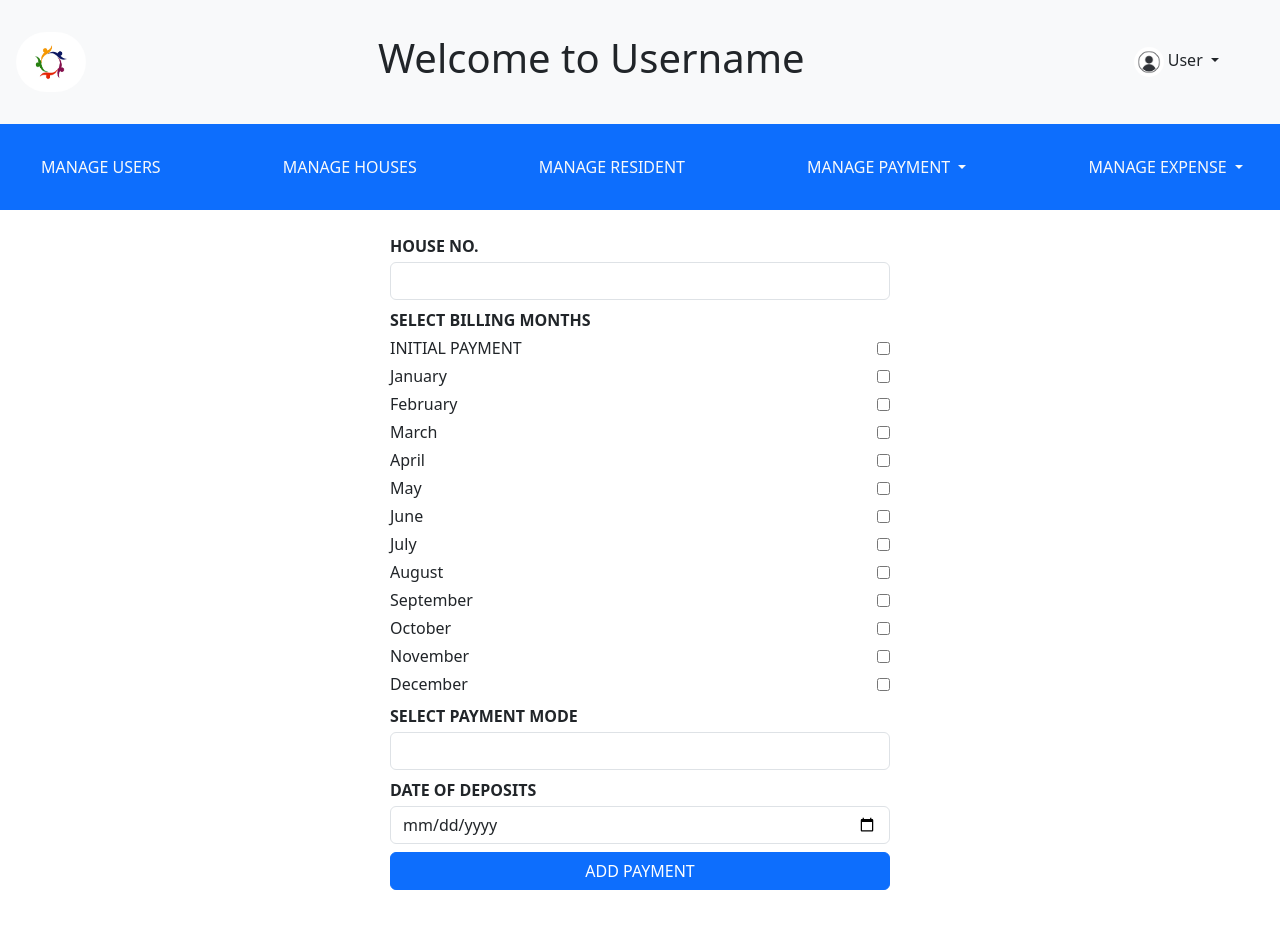
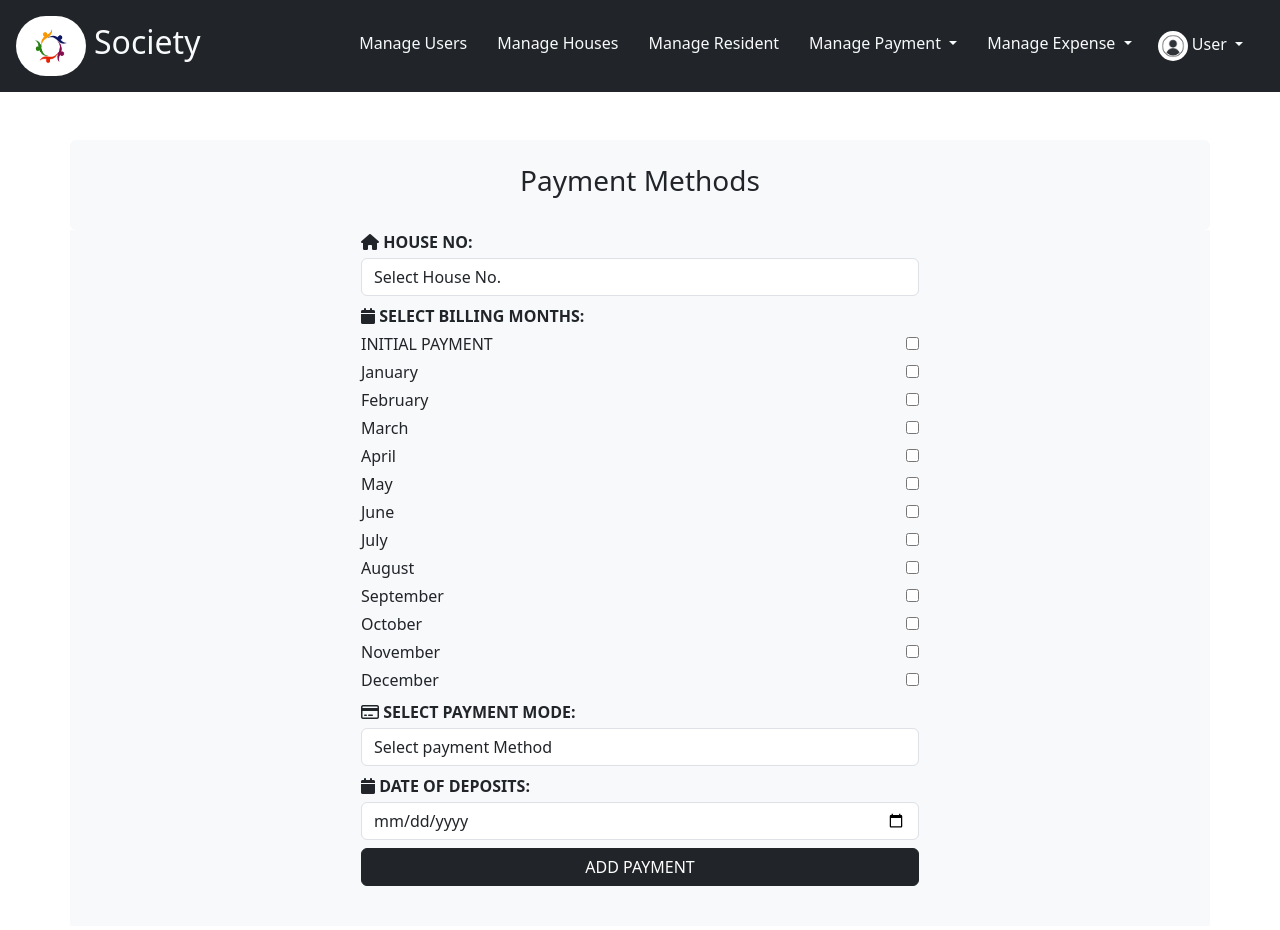
Before and after one commit to NetzOptimize/society, a Laravel app: page /payment/create in a window 1280 px wide. After the commit the page ends 886 px from the top, so only its background shows below. Run offline with Laravel 10, Linux system fonts and the light colour scheme; data comes from the database, SQL or seed files in the repository; data that the repository does not hold is empty; some libraries are stand-ins or nearby versions.

Commit message:
changes in form

```diff
--- a/resources/views/admins/index.blade.php
+++ b/resources/views/admins/index.blade.php
@@ -16,18 +16,18 @@
 
 {{-- refresh button--}}
 <div class="refresh-expenses ps-3">
-    <a href="{{ route('admin.expense.index') }}" class="btn btn-primary">REFRESH</a>
+    <a href="{{ route('admin.expense.index') }}" class="btn btn-success">REFRESH</a>
 </div>
 
 {{-- listing --}}
 <div class="table-expenses p-3">
     <table class="table table-light table-hover table-bordered">
-        <tr class="align-middle text-center">
+        <tr class="align-middle text-center table-dark">
             <th>PAYEE</th>
             <th>AMOUNT</th>
             <th>PAYMENT MODE</th>
             <th>DATE OF PAYMENT <div class="dropdown">
-                    <a class="btn btn-primary dropdown-toggle" href="#" role="button" data-bs-toggle="dropdown" aria-expanded="false">
+                    <a class="btn btn-success dropdown-toggle" href="#" role="button" data-bs-toggle="dropdown" aria-expanded="false">
                         @if (request('sort'))
                         {{ request('sort') }}
                         @else
--- a/resources/views/navbar.blade.php
+++ b/resources/views/navbar.blade.php
@@ -1,61 +1,65 @@
+
+<style>
+  #manage-users:hover {
+    border: 1px solid white !important;
+
+}
+td,th {
+    padding-left: 18px !important;
+}
+</style>
 <div class="main">
-  <div class="bg-light p-3">
-    <div class="top-nav d-flex align-items-center" style="justify-content: space-between;">
-      <div class="logo text-left">
+  <div class="bg-dark p-3">
+    <div class="top-nav d-flex align-items-center justify-content-between">
+      <div class="logo d-flex align-items-center">
         <img src="{{asset('logo.png')}}" class="rounded-pill" style="    height: 60px;
-    width: 70px;" alt="">
+    width: 70px;" alt=""><h2 class="text-light ms-2">Society</h2>
       </div>
 
+<div class="content d-flex ">
+<button class="navbar-toggler" type="button" data-toggle="collapse" data-target="#navbarSupportedContent" aria-controls="navbarSupportedContent" aria-expanded="false" aria-label="Toggle navigation">
+    <span class="navbar-toggler-icon"></span>
+  </button>
 
-<div class="welcome text-center">
-  <h1>
-    Welcome to Username
-  </h1>
+
+<!-- <div class="toggel"></div> -->
+<a href="{{ route('user.index') }}" id="manage-users" class="btn btn-transparent  ms-1 text-light">Manage Users</a>
+    <a href="{{ route('house.index') }}" class="btn btn-transparent ms-1 text-light">Manage Houses</a>
+    <a href="{{ route('resident.index') }}" class="btn btn-transparent ms-1 text-light">Manage Resident</a>
+    <div class="dropdown">
+      <button class="btn btn-transparent dropdown-toggle ms-1 text-light" type="button" data-bs-toggle="dropdown" aria-expanded="false">
+      Manage Payment
+      </button>
+      <ul class="dropdown-menu dropdown-menu-dark">
+        <li><a href="{{ route('payment.index') }}" class="dropdown-item ms-1 ">Payment History</a></li>
+        <li><a href="{{ route('payment.create') }}" class="dropdown-item ms-1">Manage Payment</a></li>
+      </ul>
+    </div>
+    <div class="dropdown ">
+      <button class="btn btn-transparent dropdown-toggle ms-1 text-light" type="button" data-bs-toggle="dropdown" aria-expanded="false">
+      Manage Expense
+      </button>
+      <ul class="dropdown-menu dropdown-menu-dark">
+        <li><a href="{{ route('admin.expense.index') }}" class="dropdown-item ms-1">Expense History</a></li>
+        <li><a href="{{ route('admin.expense') }}" class="dropdown-item ms-1">Manage Expenses</a></li>
+      </ul>
+    </div>
+    <!-- username -->
+    <div class="dropdown me-2">
+
+<a class="btn bg-transparent dropdown-toggle text-light" type="button" id="dropdownMenuButton" data-toggle="dropdown" aria-haspopup="true" aria-expanded="false">
+ <img src="{{asset('user1.jpg')}}" alt="" class="rounded-pill" height="30px" width="30px"> User </a>
+<div class="dropdown-menu  dropdown-menu-dark dropdown-menu-right" aria-labelledby="dropdownMenuButton">
+  <a class="dropdown-item " href="#">Profile</a>
+
+  <a class="dropdown-item " href="{{ route('logout') }}">Logout</a>
 </div>
 
+</div>
 <!-- username -->
-      <div class="dropdown p-4 me-2">
+</div>
 
-        <a class="btn bg-transparent dropdown-toggle" type="button" id="dropdownMenuButton" data-toggle="dropdown" aria-haspopup="true" aria-expanded="false">
-         <img src="{{asset('user1.jpg')}}" alt="" class="rounded-pill" height="30px" width="30px"> User </a>
-        <div class="dropdown-menu" aria-labelledby="dropdownMenuButton">
-          <a class="dropdown-item" href="#">Profile</a>
-
-          <a class="dropdown-item" href="{{ route('logout') }}">Logout</a>
-        </div>
-
-      </div>
-      <!-- username -->
     </div>
   </div>
-<div class="admin-links">
-  <nav class="navbar bg-primary p-4">
 
-
-<a href="{{ route('user.index') }}" class="btn btn-transparent  ms-1 text-light">MANAGE USERS</a>
-    <a href="{{ route('house.index') }}" class="btn btn-transparent ms-1 text-light">MANAGE HOUSES</a>
-    <a href="{{ route('resident.index') }}" class="btn btn-transparent ms-1 text-light">MANAGE RESIDENT</a>
-
-
-    <div class="dropdown">
-      <button class="btn btn-transparent dropdown-toggle ms-1 text-light" type="button" data-bs-toggle="dropdown" aria-expanded="false">
-        MANAGE PAYMENT
-      </button>
-      <ul class="dropdown-menu">
-        <li><a href="{{ route('payment.index') }}" class="dropdown-item ms-1 ">PAYMENT HISTORY</a></li>
-        <li><a href="{{ route('payment.create') }}" class="dropdown-item ms-1">MANAGE PAYMENT</a></li>
-      </ul>
-    </div>
-    <div class="dropdown">
-      <button class="btn btn-transparent dropdown-toggle ms-1 text-light" type="button" data-bs-toggle="dropdown" aria-expanded="false">
-        MANAGE EXPENSE
-      </button>
-      <ul class="dropdown-menu">
-        <li><a href="{{ route('admin.expense.index') }}" class="dropdown-item ms-1">EXPENSE HISTORY</a></li>
-        <li><a href="{{ route('admin.expense') }}" class="dropdown-item ms-1">MANAGE EXPENSES</a></li>
-      </ul>
-    </div>
-
-   </nav>
 </div>
-</div>
--- a/resources/views/payments/create.blade.php
+++ b/resources/views/payments/create.blade.php
@@ -1,12 +1,23 @@
 @include('navbar')
 @extends('layouts.main')
 @section('content')
-<div class="d-flex flex-column justify-content-center align-items-center align-content-center p-4">
-    <form action="{{ route('payment.store') }}" method="POST" class="d-flex flex-column gap-1" style=" width:500px">
+
+<div class="main ">
+<div class="payment-heading text-center bg-light container rounded mt-5 p-4">
+    <h3>
+
+        Payment Methods
+    </h3>
+</div>
+
+<div class="d-flex flex-column justify-content-center align-items-center align-content-center container bg-light pb-4">
+    <form action="{{ route('payment.store') }}" method="POST" class="d-flex flex-column gap-1 w-50" >
         @csrf
-        <label><b>HOUSE NO.</b></label>
-        <select name="house_id" class="form-control">
-            <option></option>
+        <label> <i class="fa fa-home" aria-hidden="true"></i>
+
+ <b>  HOUSE NO:</b></label>
+        <select name="house_id" class="form-control" >
+            <option>Select House No.</option>
             @foreach ($houses as $house)
             @php
             $address = $house->Block1 . $house->Block2 . $house->house_no;
@@ -19,7 +30,11 @@
             {{ $message }}
             @enderror
         </div>
-        <label><b>SELECT BILLING MONTHS</b></label>
+        <label>
+        <i class="fa fa-calendar" aria-hidden="true"></i>
+
+            <b>SELECT BILLING MONTHS:</b>
+        </label>
         {{-- <div class="d-flex flex-row align-items-center justify-content-between "><label>INITIAL PAYMENT</label><input type="checkbox" name="initialpayment" value="1"></div> --}}
         @foreach ($months as $key => $month)
         <div class="d-flex flex-row align-items-center justify-content-between"><label>{{ $month }}</label> <input type="checkbox" name="billingmonth[]" value="{{ $key }}"></div>
@@ -30,28 +45,140 @@
             @enderror
         </div>
 
-        <label><b>SELECT PAYMENT MODE</b></label>
+        <label>            <i class="fa fa-credit-card"></i>
+<b>SELECT PAYMENT MODE:</b></label>
         <select name="payment_modes_id" class="form-control">
-            <option></option>
+            <option>Select payment Method</option>
             @foreach ($PaymentModes as $PaymentMode)
             <option value="{{ $PaymentMode->id }} ">{{ $PaymentMode->name }}</option>
             @endforeach
         </select>
+
         <div class="error">
             @error('payment_modes_id')
             {{ $message }}
             @enderror
         </div>
 
-        <label><b>DATE OF DEPOSITS</b></label>
+        <label>         <i class="fa fa-calendar" aria-hidden="true"></i>
+<b>DATE OF DEPOSITS:</b></label>
         <input type="date" name="dateofdeposit" class="form-control" />
         <div class="error">
             @error('dateofdeposit')
             {{ $message }}
             @enderror
         </div>
+  <!-- payment -->
+  <!-- <div class="container d-flex justify-content-center mt-5 mb-5">
 
-        <input type="submit" name="login" value="ADD PAYMENT" class="btn btn-primary">
+
+
+<div class="row g-3">
+
+  <div class="col">
+
+    <span>Card Payment</span>
+    <div class="card">
+
+      <div class="accordion" id="accordionExample">
+
+        <div class="card">
+          <div class="card-header p-0" id="headingTwo">
+            <h2 class="mb-0">
+              <button class="btn btn-light btn-block text-left collapsed p-3 rounded-0 border-bottom-custom" type="button" data-toggle="collapse" data-target="#collapseTwo" aria-expanded="false" aria-controls="collapseTwo">
+
+              </button>
+            </h2>
+          </div>
+          <div id="collapseTwo" class="collapse" aria-labelledby="headingTwo" data-parent="#accordionExample">
+            <div class="card-body">
+              <input type="text" class="form-control" placeholder="Paypal email">
+            </div>
+          </div>
+        </div>
+
+        <div class="card">
+          <div class="card-header p-0">
+            <h2 class="mb-0">
+              <button class="btn btn-light btn-block text-left p-3 rounded-0" data-toggle="collapse" data-target="#collapseOne" aria-expanded="true" aria-controls="collapseOne">
+                <div class="d-flex align-items-center justify-content-between">
+
+                  <span>Credit card</span>
+                  <div class="icons">
+                    <img src="https://i.imgur.com/2ISgYja.png" width="30">
+                    <img src="https://i.imgur.com/W1vtnOV.png" width="30">
+                    <img src="https://i.imgur.com/35tC99g.png" width="30">
+                    <img src="https://i.imgur.com/2ISgYja.png" width="30">
+                  </div>
+
+                </div>
+              </button>
+            </h2>
+          </div>
+
+          <div id="collapseOne" class="collapse show" aria-labelledby="headingOne" data-parent="#accordionExample">
+            <div class="card-body payment-card-body">
+
+              <span class="font-weight-normal card-text">Card Number</span>
+              <div class="input">
+
+                <i class="fa fa-credit-card"></i>
+                <input type="text" class="form-control" placeholder="0000 0000 0000 0000">
+
+              </div>
+
+              <div class="row mt-3 mb-3">
+
+                <div class="col-md-6">
+
+                  <span class="font-weight-normal card-text">Expiry Date</span>
+                  <div class="input">
+
+                    <i class="fa fa-calendar"></i>
+                    <input type="text" class="form-control" placeholder="MM/YY">
+
+                  </div>
+
+                </div>
+
+
+                <div class="col-md-6">
+
+                  <span class="font-weight-normal card-text">CVC/CVV</span>
+                  <div class="input">
+
+                    <i class="fa fa-lock"></i>
+                    <input type="text" class="form-control" placeholder="000">
+
+                  </div>
+
+                </div>
+
+
+              </div>
+
+              <span class="text-muted certificate-text"><i class="fa fa-lock"></i> Your transaction is secured with ssl certificate</span>
+
+            </div>
+          </div>
+        </div>
+
+      </div>
+
+    </div>
+
+  </div>
+
+
+
+</div>
+
+
+</div> -->
+<!-- payment end -->
+        <input type="submit" name="login" value="ADD PAYMENT" class="btn btn-dark">
     </form>
 </div>
+</div>
 @endsection
+<!--  -->
--- a/resources/views/users/report.blade.php
+++ b/resources/views/users/report.blade.php
@@ -4,7 +4,7 @@
 @php $payments = Auth::user()->payments()->get() @endphp
 <div class="table-report p-4">
     <table class="table table-light table-hover">
-        <tr>
+        <tr  table-active>
             <th>HOUSE No.</th>
             <th>BILLING MONTH</th>
             <th>PAYMENT MODE</th>
```
Also changed, not shown: resources/views/admins/expense.blade.php (+8 -8 lines), resources/views/houses/index.blade.php (+6 -3 lines), resources/views/login.blade.php (+3 -4 lines), resources/views/payments/index.blade.php (+11 -9 lines), resources/views/residents/create.blade.php (+4 -4 lines), resources/views/residents/index.blade.php (+5 -5 lines), resources/views/users/create.blade.php (+15 -14 lines), resources/views/users/index.blade.php (+17 -17 lines), public/credit.png (added), public/home.png (added), public/house.png (added), public/house.svg (added).
